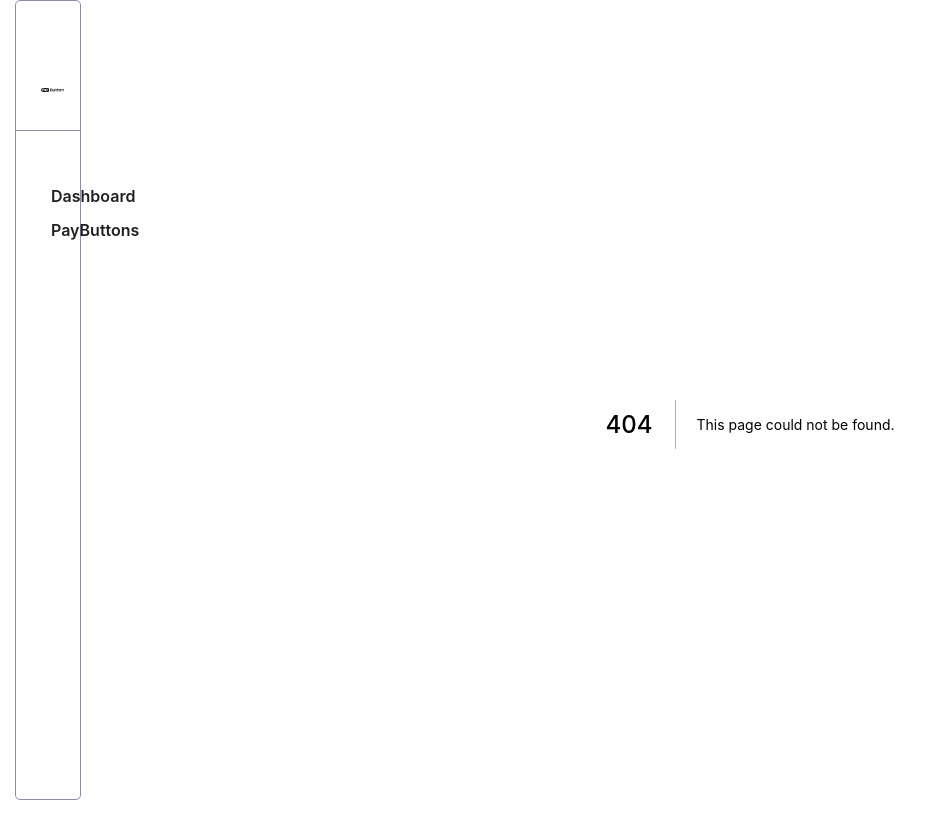
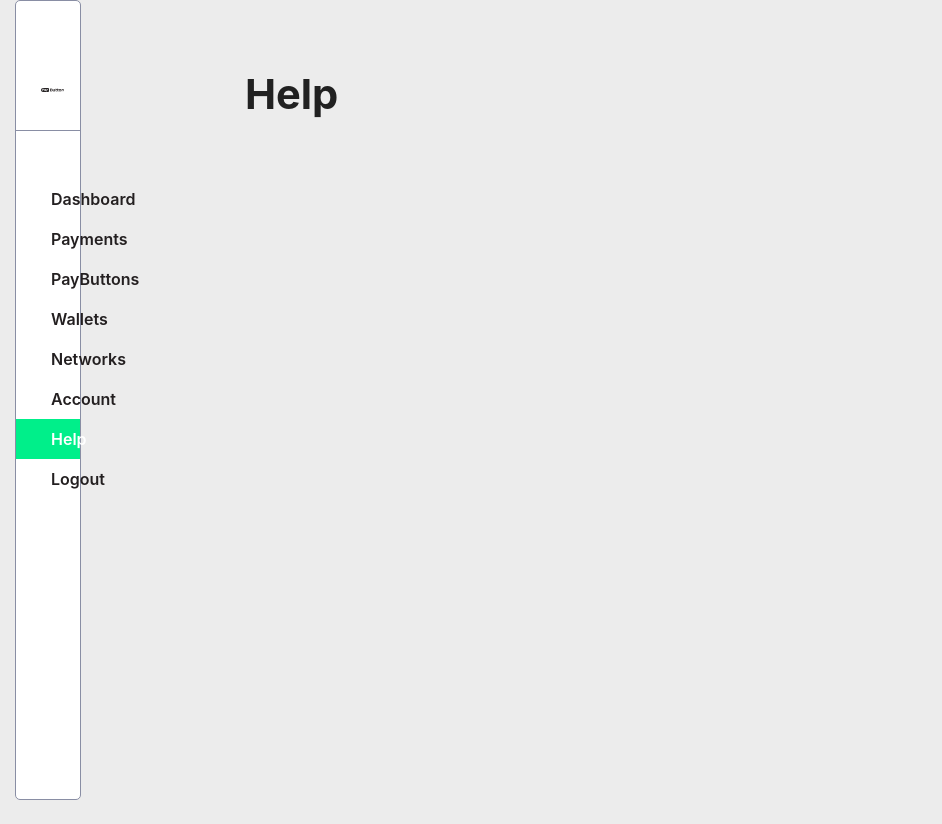
Before and after one commit to PayButton/paybutton-server, a Next.js app: page /help in a window 1280 px wide. Before the commit this address had no page. Shown: the whole page, without its empty margins (0-942 px from the left). Built offline with nearby package versions, Linux system fonts and the light colour scheme; what supertokens-auth-react would draw is missing.

Commit message:
add place holder pages, menu styles

```diff
--- a/components/MenuItem/index.tsx
+++ b/components/MenuItem/index.tsx
@@ -3,6 +3,7 @@ import Link from 'next/link'
 import Image from 'next/image'
 import { useRouter } from 'next/router'
 import style from './menuitem.module.css'
+import ThirdPartyEmailPassword from 'supertokens-auth-react/recipe/thirdpartyemailpassword'
 
 export interface MenuItemProps {
   name: string
@@ -14,15 +15,25 @@ const MenuItem = ({ name, image }: MenuItemProps): FunctionComponent<MenuItemPro
   const href = '/' + name.toLowerCase()
   const isActive = pathname === href
 
-  const computedStyle = isActive ? `${style.li} ${style.active}` : style.li
+  const computedStyle = isActive || pathname === '/' && name === 'Dashboard' ? `${style.li} ${style.active}` : style.li
+
+  async function handleLogout (): Promise<void> {
+    await ThirdPartyEmailPassword.signOut()
+    void ThirdPartyEmailPassword.redirectToAuth()
+  }
 
   return (
     <li className={computedStyle}>
+      {name === "Logout" ?
+        <div className={style.link} onClick={handleLogout}>
+        <div className={style.imagectn}><Image className={style.image} src={image} alt='PayButton' width={15} height={15} /></div>{name}
+        </div>
+      :
       <Link href={href}>
         <div className={style.link}>
-        <div className={style.imagectn}><Image className={style.image} src={image} alt='PayButton' width={18} height={18} /></div>{name}
+        <div className={style.imagectn}><Image className={style.image} src={image} alt='PayButton' width={15} height={15} /></div>{name}
         </div>
-      </Link>
+      </Link>}
     </li>
   )
 }
--- a/components/MenuItem/menuitem.module.css
+++ b/components/MenuItem/menuitem.module.css
@@ -1,6 +1,6 @@
 .li {
   display: block;
-  padding: 5px 25px;
+  padding: 8px 25px;
 }
 
 .active {
--- a/pages/_app.tsx
+++ b/pages/_app.tsx
@@ -14,7 +14,7 @@ import Payments from 'assets/payments-icon.png'
 import PaybuttonsIcon from 'assets/button-icon.png'
 import Wallets from 'assets/wallet-icon.png'
 import Networks from 'assets/network-icon.png'
-import Account from 'assets/account-icon.png'
+import Account from 'assets/user-icon.png'
 import Help from 'assets/help-icon.png'
 import Logout from 'assets/logout-icon.png'
 
@@ -23,7 +23,40 @@ if (typeof window !== 'undefined') {
 }
 
 function App ({ Component, pageProps }: AppProps): React.ReactElement | null {
-  const MENU_ITEMS = [{name:'Dashboard', image: Dashboard},{name:'PayButtons', image: PaybuttonsIcon}]
+  const MENU_ITEMS = [
+    {
+      name:'Dashboard',
+      image: Dashboard
+    },
+    {
+      name:'Payments',
+      image: Payments
+    },
+    {
+      name:'PayButtons',
+      image: PaybuttonsIcon
+    },
+    {
+      name:'Wallets',
+      image: Wallets
+    },
+    {
+      name:'Networks',
+      image: Networks
+    },
+    {
+      name:'Account',
+      image: Account
+    },
+    {
+      name:'Help',
+      image: Help
+    },
+    {
+      name:'Logout',
+      image: Logout
+    },
+  ]
 
   useEffect(() => {
     async function doRefresh (): Promise<void> {
--- /dev/null
+++ b/pages/account/index.tsx
@@ -0,0 +1,5 @@
+import React from 'react'
+
+export default function Account (): React.ReactElement {
+  return <h2>Account</h2>
+}
--- /dev/null
+++ b/pages/help/index.tsx
@@ -0,0 +1,5 @@
+import React from 'react'
+
+export default function Help (): React.ReactElement {
+  return <h2>Help</h2>
+}
--- /dev/null
+++ b/pages/networks/index.tsx
@@ -0,0 +1,5 @@
+import React from 'react'
+
+export default function Networks (): React.ReactElement {
+  return <h2>Networks</h2>
+}
--- /dev/null
+++ b/pages/payments/index.tsx
@@ -0,0 +1,5 @@
+import React from 'react'
+
+export default function Payments (): React.ReactElement {
+  return <h2>Payments</h2>
+}
--- /dev/null
+++ b/pages/wallets/index.tsx
@@ -0,0 +1,5 @@
+import React from 'react'
+
+export default function Wallets (): React.ReactElement {
+  return <h2>Wallets</h2>
+}
```
Also changed, not shown: components/Page/index.tsx (+1 -6 lines), pages/index.tsx (+4 -9 lines), pages/paybuttons/index.tsx (+1 -6 lines).
